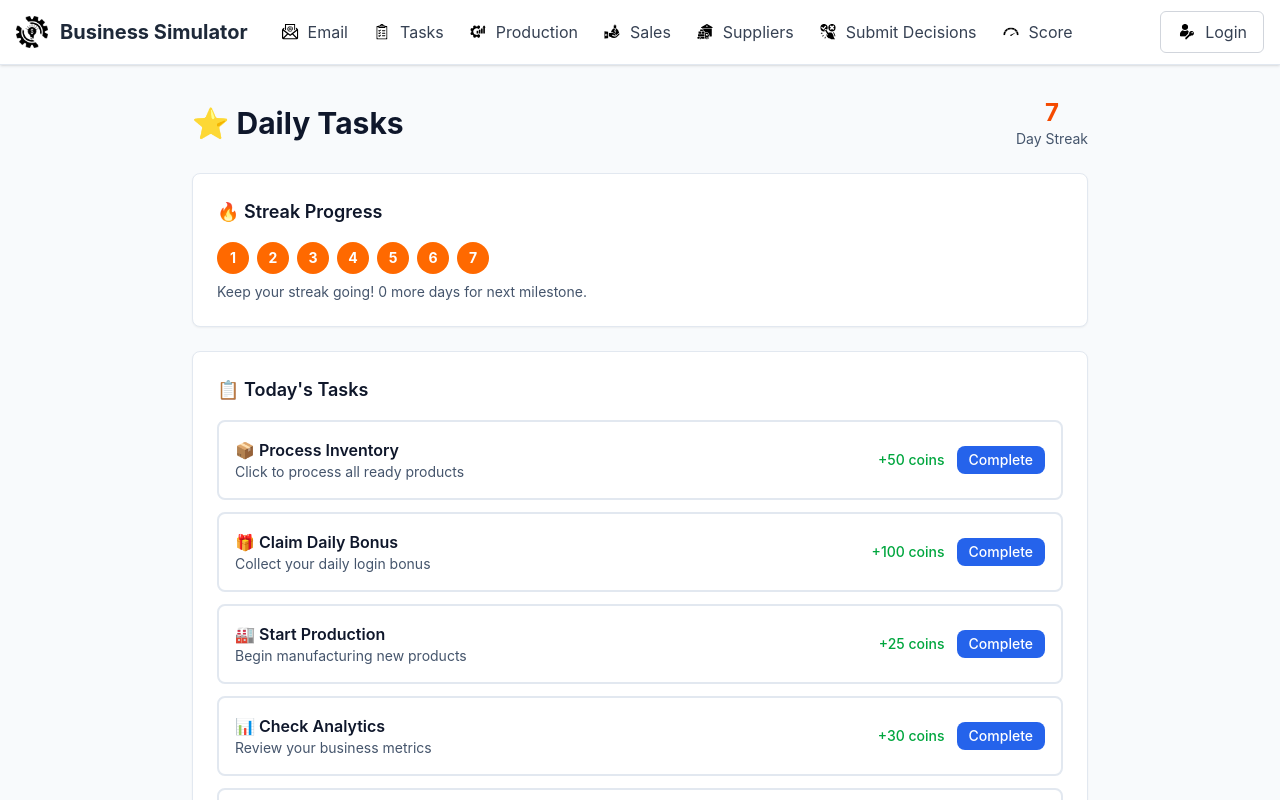
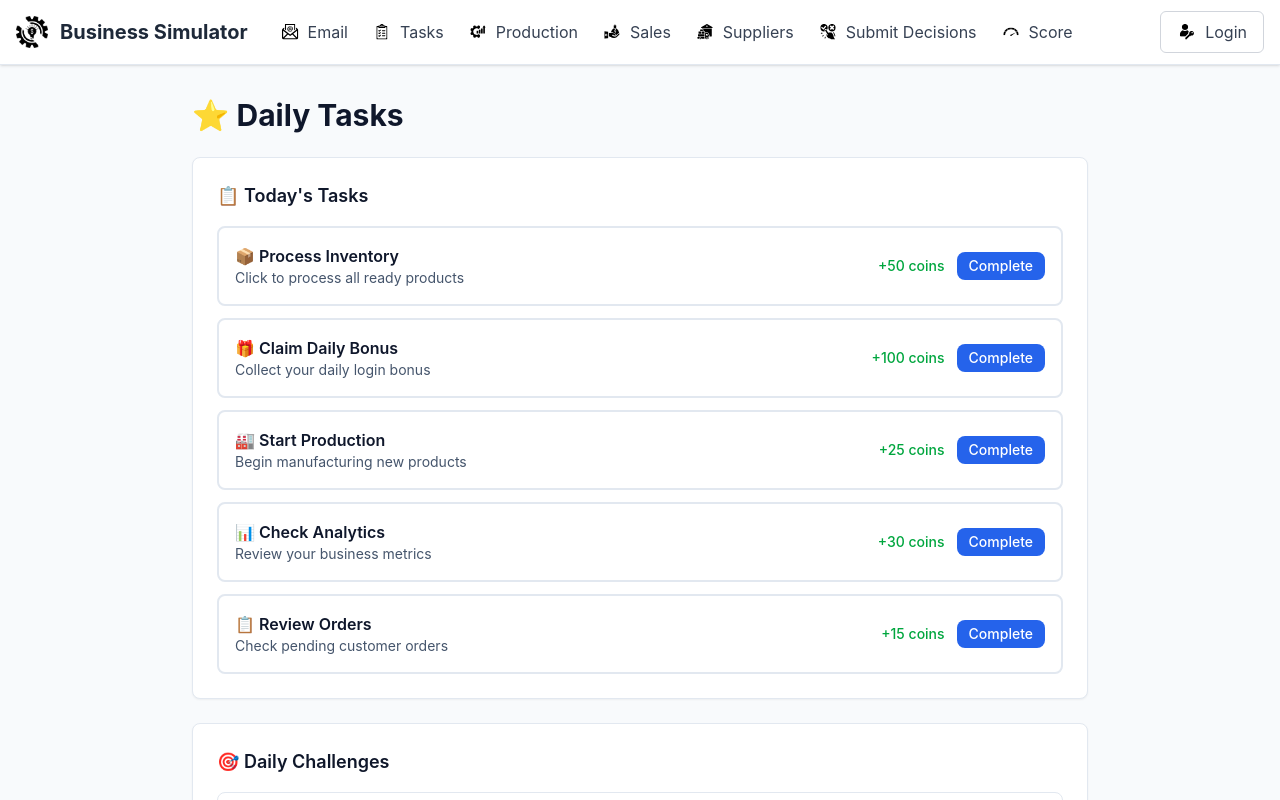
Before and after one commit to RebelsBlocks/business-simulator-frontend, a React (Vite) app: page /daily-tasks in a window 1280 px wide. Shown: the top 800 px of the page. Built offline with nearby package versions, Linux system fonts and the light colour scheme.

Commit message:
Update DailyTasks.tsx

```diff
--- a/src/pages/DailyTasks.tsx
+++ b/src/pages/DailyTasks.tsx
@@ -3,7 +3,6 @@ import { useState } from 'react'
 const DailyTasks = () => {
   const [harvested, setHarvested] = useState(false)
   const [claimedBonus, setClaimedBonus] = useState(false)
-  const [streak, setStreak] = useState(7)
 
   const dailyTasks = [
     {
@@ -69,33 +68,9 @@ const DailyTasks = () => {
 
   return (
     <div className="max-w-4xl mx-auto space-y-6">
-      {/* Header with Streak */}
+      {/* Header */}
       <div className="flex justify-between items-center">
         <h1 className="text-3xl font-bold text-slate-900">⭐ Daily Tasks</h1>
-        <div className="text-center">
-          <div className="text-2xl font-bold text-orange-600">{streak}</div>
-          <div className="text-sm text-slate-600">Day Streak</div>
-        </div>
-      </div>
-
-      {/* Streak Progress */}
-      <div className="card">
-        <h3 className="text-lg font-semibold mb-4">🔥 Streak Progress</h3>
-        <div className="flex items-center space-x-2">
-          {[...Array(7)].map((_, i) => (
-            <div
-              key={i}
-              className={`w-8 h-8 rounded-full flex items-center justify-center text-sm font-bold ${
-                i < streak ? 'bg-orange-500 text-white' : 'bg-slate-200 text-slate-500'
-              }`}
-            >
-              {i + 1}
-            </div>
-          ))}
-        </div>
-        <p className="text-sm text-slate-600 mt-2">
-          Keep your streak going! {7 - streak} more days for next milestone.
-        </p>
       </div>
 
       {/* Daily Tasks */}
```
